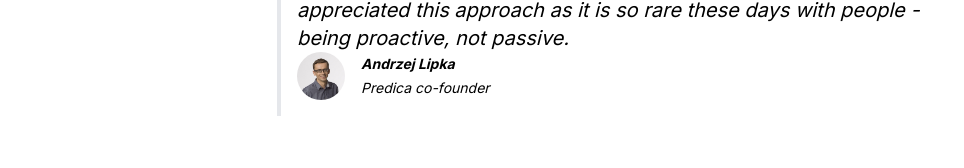
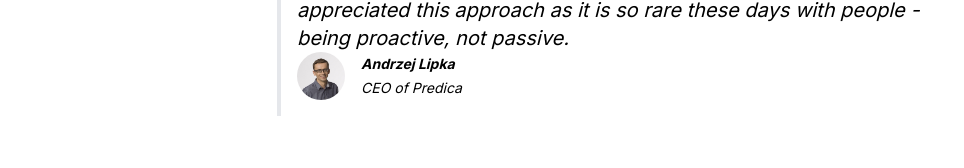
Before and after one commit to konradbartecki/blog-2021, a Next.js app: page /about in a window 1280 px wide. Shown: the part 1041-1209 px from the top of the page, without its empty margins (203-1167 px from the left). Built offline with nearby package versions, Linux system fonts and the light colour scheme; no server answers; what @tailwindcss/typography would draw is missing.

Commit message:
Update AL position

```diff
--- a/pages/about.js
+++ b/pages/about.js
@@ -102,7 +102,7 @@ export default function About() {
                     rel="noopener noreferrer"
                     className="text-sm"
                   >
-                    Predica co-founder
+                    CEO of Predica
                   </a>
                 </div>
               </cite>
```
